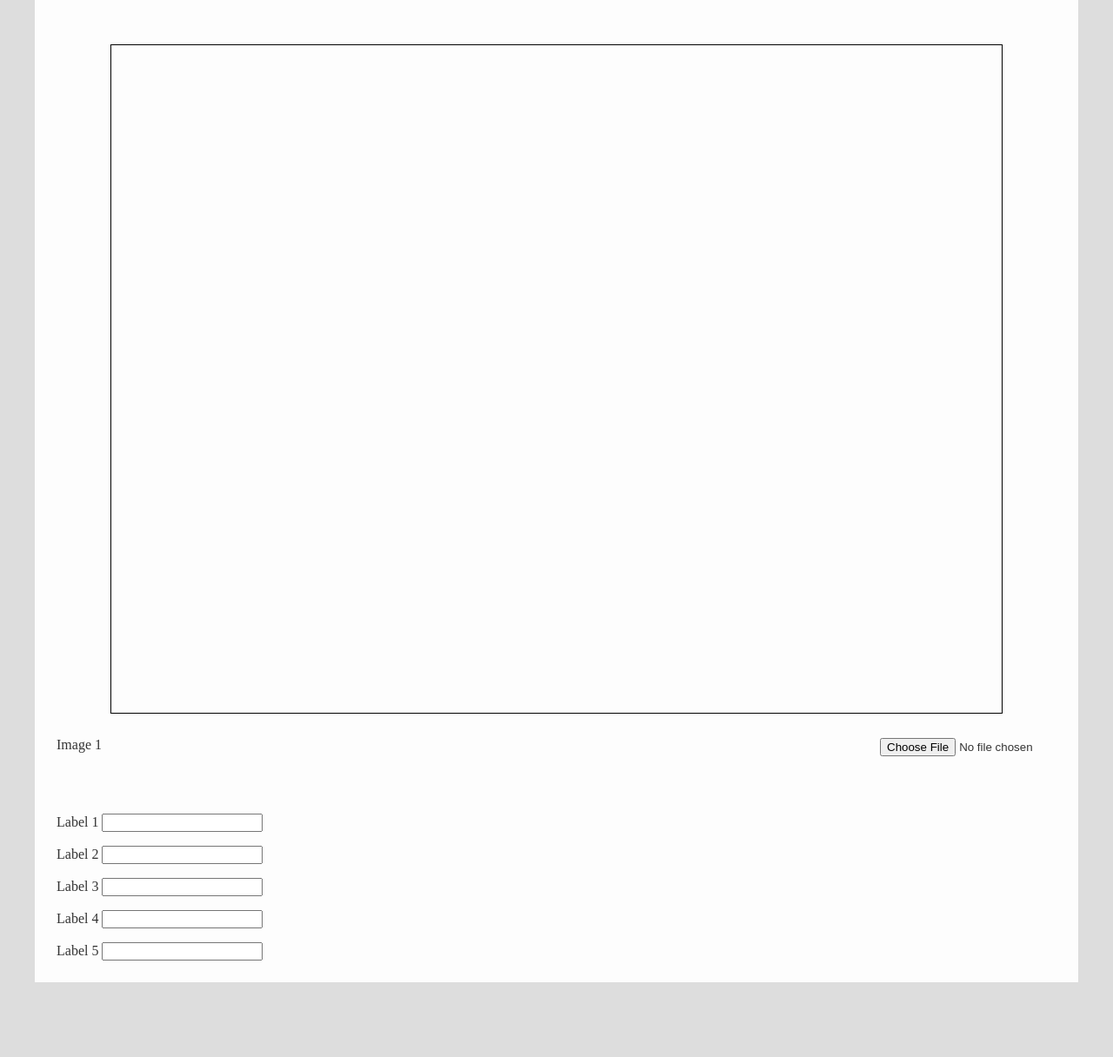
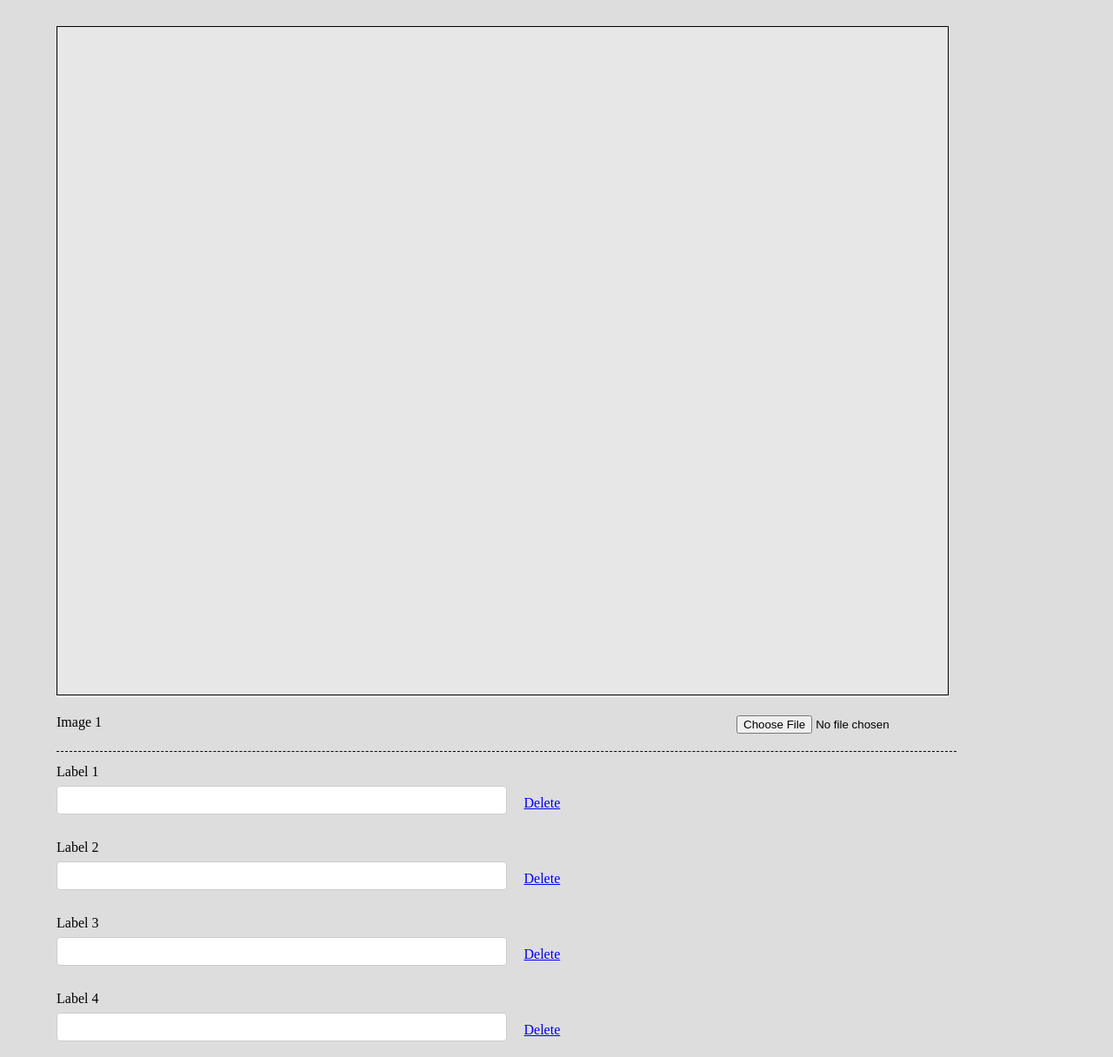
Before and after one commit to HtunHtunHtet/SecretLab, a website built with webpack: page dist/index.html in a window 1280 px wide. Shown: the top 1216 px of the page at 87% size. Before the commit the page ends 1169 px from the top, so only its background shows below. Built offline with nearby package versions, Linux system fonts and the light colour scheme.

Commit message:
css adjustment

```diff
--- a/src/css/reset.css
+++ b/src/css/reset.css
@@ -2,7 +2,6 @@
    v2.0 | 20110126
    License: none (public domain)
 */
-
 html, body, div, span, applet, object, iframe,
 h1, h2, h3, h4, h5, h6, p, blockquote, pre,
 a, abbr, acronym, address, big, cite, code,
--- a/src/css/style.css
+++ b/src/css/style.css
@@ -9,35 +9,30 @@ body {
 
 #myCanvas {
     border: 1px solid black;
-    /*min-width: 1024px;*/
-    /*min-height: 768px;*/
-    /*min-width: 100%;*/
-    /*min-height: 100%;*/
-    margin-top: 4vw;
 }
 
-article {
-    background-color: #fdfdfd;
-    min-height: 500px;
-    color: #333;
-    width: 100%;
-    margin-bottom: 3vw;
+.main-content {
+    max-width:1200px;
+    margin: 0 auto;
 }
 
 .canvas-container {
     text-align: center;
+    background: #e7e7e7;
 }
 
-.annotations-container {
+.information-container {
     display: flex;
     flex-wrap: wrap;
-    width: 100%;
-    padding: 25px;
 }
 
-.annotations-container  > div {
+.container {
+    width: 90%; /* decide container width for entire app */
+}
+
+.information-container > div  {
     width: 100%;
-    padding-top:2vh;
+    padding-top:15px;
 }
 
 .best-work {
@@ -47,13 +42,42 @@ article {
 }
 
 .form-container {
-    width: 100%;
+    /*width: 94%;*/
     display: flex;
     flex-wrap: wrap;
     justify-content: space-between;
-    /* padding: 10px 0 3vw 5vw; */
-    /* text-align: center; */
-    margin: 25px;
+    padding: 20px 0 20px 0;
+    border-bottom: 1px dashed;
+}
+
+.item-page {
+    display: -webkit-flex;
+    display: flex;
+    flex-wrap: wrap;
+    padding: 30px 25px;
+}
+
+input[type=text] {
+    width: 100%;
+    padding: 8px 20px;
+    margin: 8px 0;
+    display: inline-block;
+    border: 1px solid #ccc;
+    border-radius: 4px;
+    box-sizing: border-box;
+}
+
+.annotation-input-holder {
+    display:flex;
+    flex-wrap: wrap;
+}
+
+.delete-btn-holder {
+    padding:20px;
+}
+
+.annotation-input-holder > div:first-child {
+    width: 50%;
 }
 
 @media screen and (max-width: 1030px) {
```
Also changed, not shown: dist/index.html, dist/main.js.
